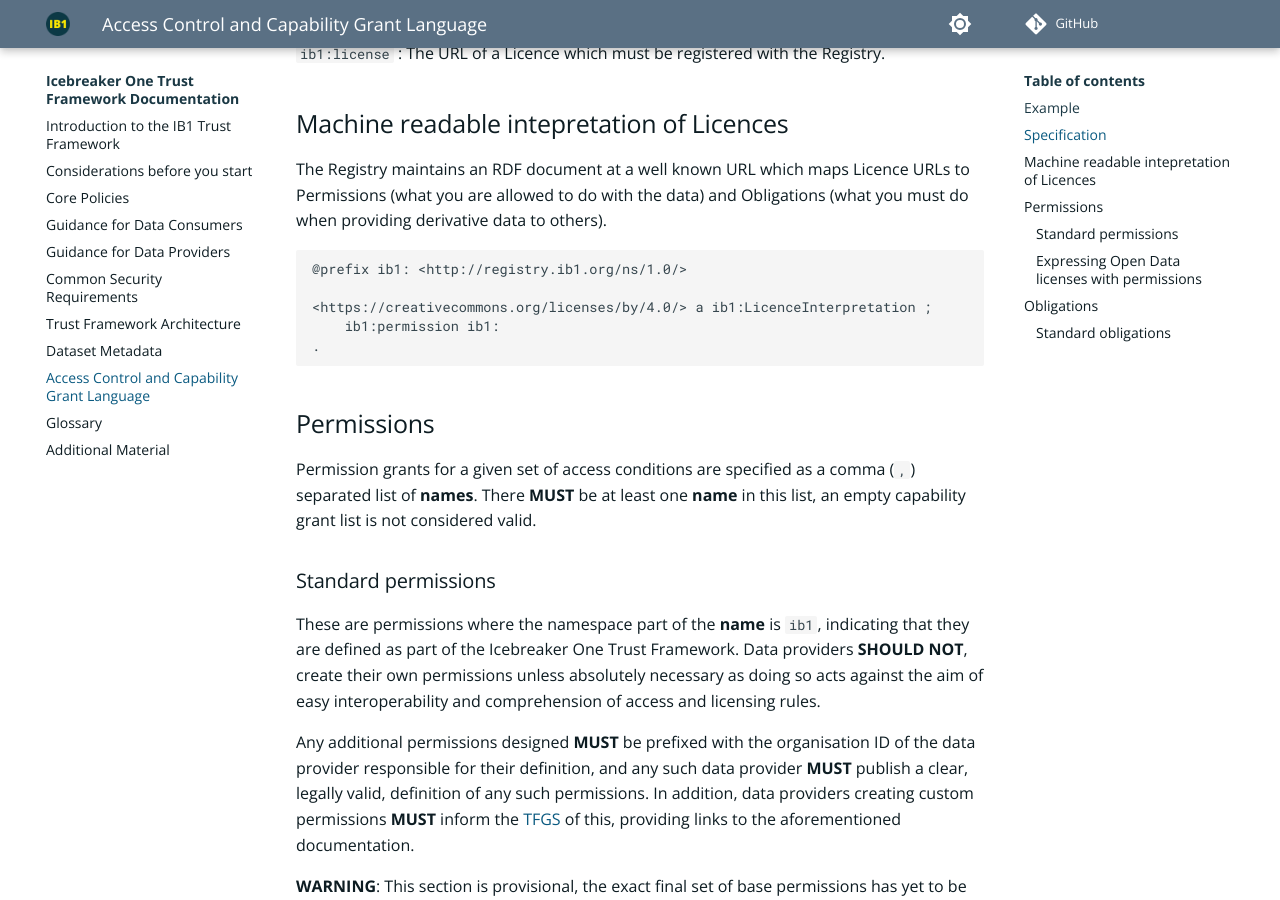
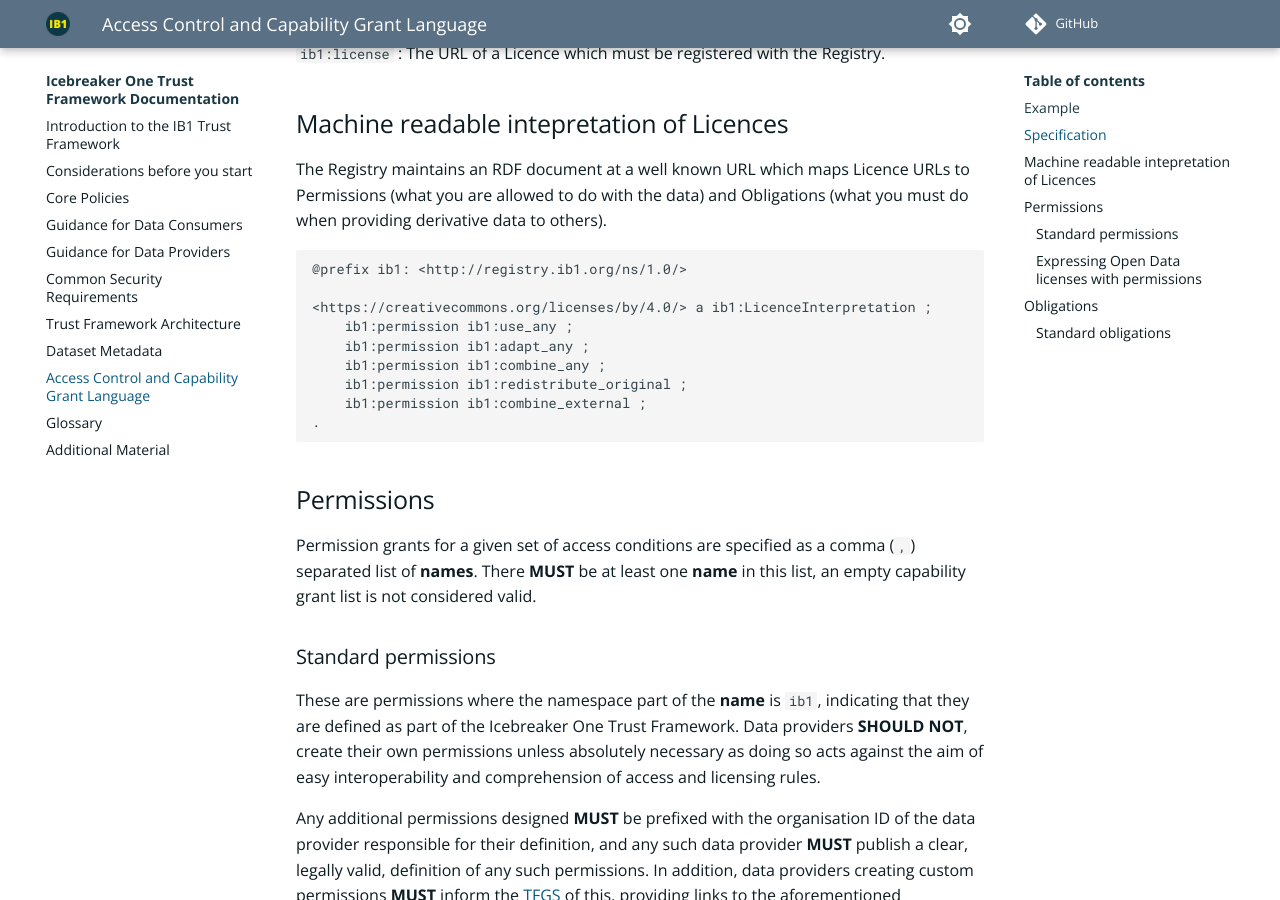
Before and after one commit to icebreakerone/ib1-technical-docs, an MkDocs documentation site: the page built from docs/access_control_specification.md, in a window 1280 px wide and 900 px high, scrolled down 1095 px. Built offline with MkDocs 1.6.1 and Material for MkDocs 9.7.7, drawn with Linux system fonts in a browser that asks for light colours; plug-ins that fetch from the network failed and are left out; comment, search, counter and statistics services are not loaded; the version menu is left out.

Commit message:
docs/access_control_specification.md updated from https://stackedit.net/

````diff
--- a/docs/access_control_specification.md
+++ b/docs/access_control_specification.md
@@ -47,7 +47,11 @@ The Registry maintains an RDF document at a well known URL which maps Licence UR
 @prefix ib1: <http://registry.ib1.org/ns/1.0/>
 
 <https://creativecommons.org/licenses/by/4.0/> a ib1:LicenceInterpretation ;
-	ib1:permission ib1:
+	ib1:permission ib1:use_any ;
+	ib1:permission ib1:adapt_any ;
+	ib1:permission ib1:combine_any ;
+	ib1:permission ib1:redistribute_original ;
+	ib1:permission ib1:combine_external ;
 .
 ```
 
````
Also changed, not shown: other parts of docs/access_control_specification.md (+3 -3 lines).
